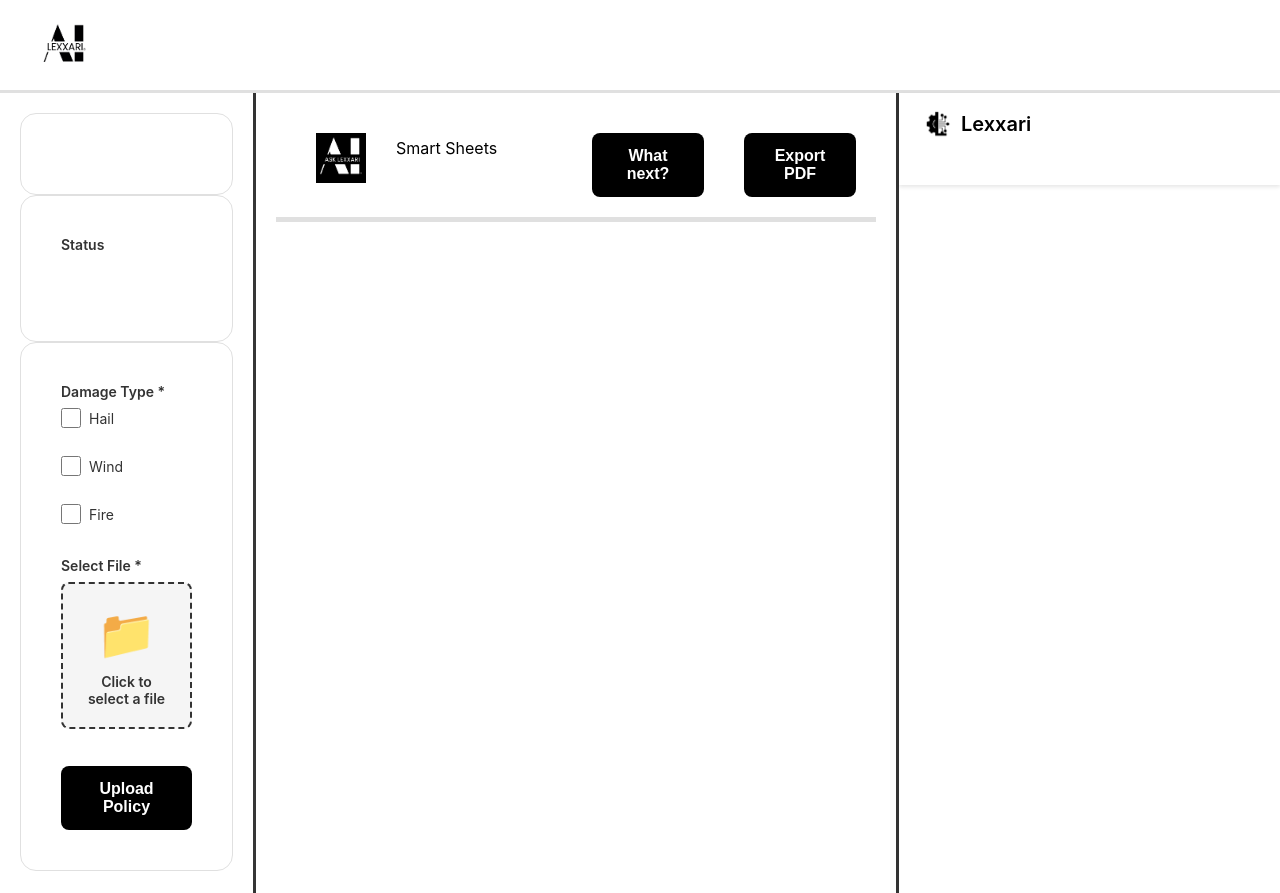
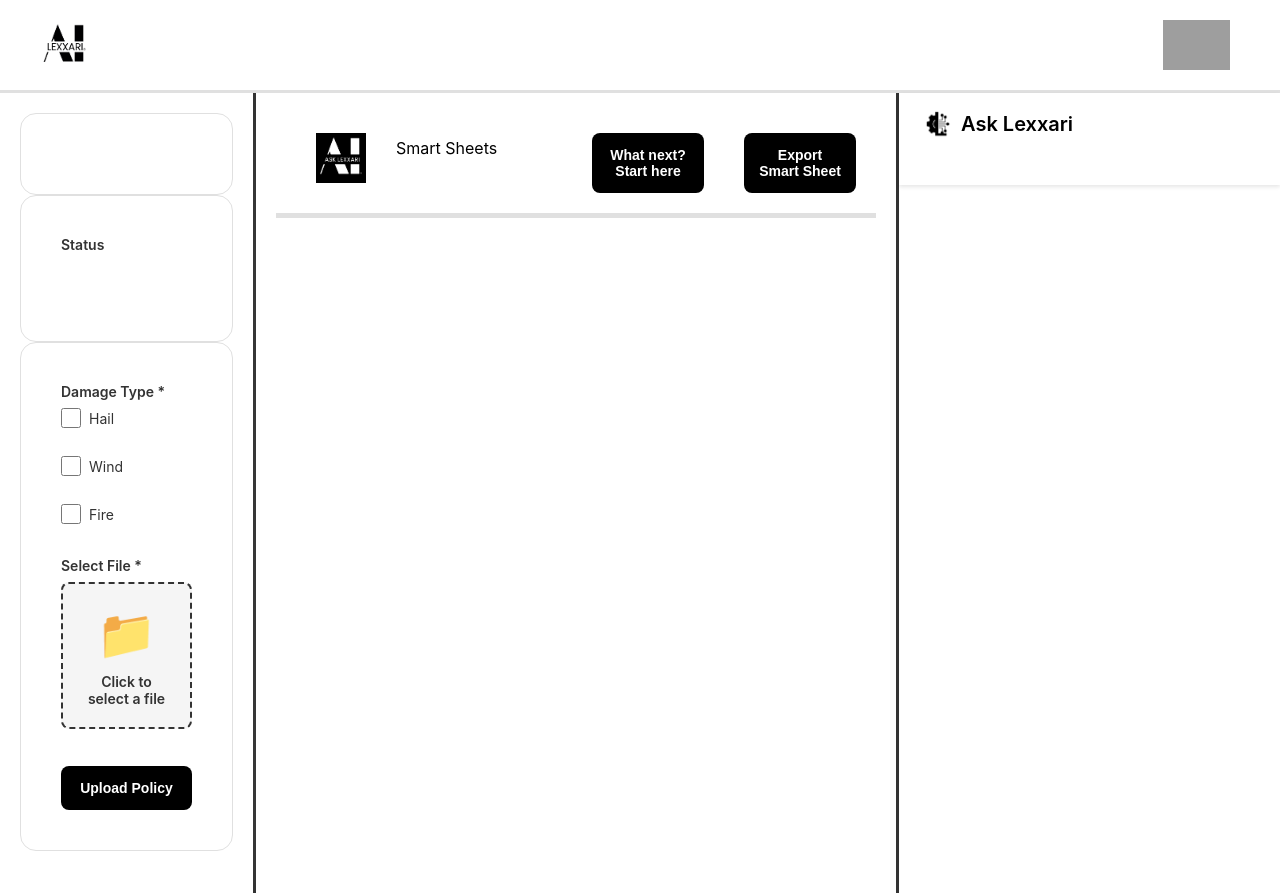
Before and after one commit to jonmcano/pdfProcessing, a plain HTML site: page static/index.html in a window 1280 px wide. Drawn offline with Linux system fonts and the light colour scheme; grey boxes are pictures that could not be loaded.

Commit message:
Add files via upload

```diff
--- a/static/index.html
+++ b/static/index.html
@@ -9,7 +9,12 @@
   </head>
   <body>
       <div class="top-bar">
+         <div style="display: flex; width: 50%;">
           <img src="lexxari_primary_black_white.png" alt="Lexxari Logo" class="logo">
+         </div>
+         <div style="justify-content: flex-end; display: flex; width: 50%;">
+          <img src="https://i0.wp.com/claimsconnectiongroup.com/wp-content/uploads/2025/10/400-CCG-Logo-Black-on-Trans.png?fit=400%2C250&ssl=1" title="Get started now with CCG" onclick=" window.open('https://claimsconnectiongroup.com/','_blank')" class="logo">
+         </div>
       </div>
 
       <div class="page-container">
@@ -71,8 +76,8 @@
                   <div style="width: 100%;">
                     <img src="lexxari_primary_white_black.png" alt="Smartsheet Logo" class="logo">
                     <div style="float:left;line-height:30px;">Smart Sheets</div>
-                    <button class="export-button" id="exportButton" >Export PDF</button>
-                    <button class="next-steps-button" id="nextStepsButton" >What next?</button>
+                    <button class="export-button" id="exportButton" >Export Smart Sheet</button>
+                    <button class="next-steps-button" id="nextStepsButton" >What next? Start here</button>
                   </div>
               </div>
               <div class="tabs-container">
@@ -290,7 +295,7 @@
             <div class="chat-header">
                 <h1>
                     <img src="lexxari_black_transparent.png" alt="Lexxari Logo" class="logo-icon">
-                    Lexxari
+                    Ask Lexxari
                 </h1>
             </div>
             <div id="demo_chat" class="demo-chat" >
--- a/static/lexxari.css
+++ b/static/lexxari.css
@@ -186,7 +186,7 @@ button {
     color: white;
     border: none;
     border-radius: 8px;
-    font-size: 16px;
+    font-size: 14px;
     font-weight: 600;
     cursor: pointer;
     transition: transform 0.2s, box-shadow 0.2s;
```
